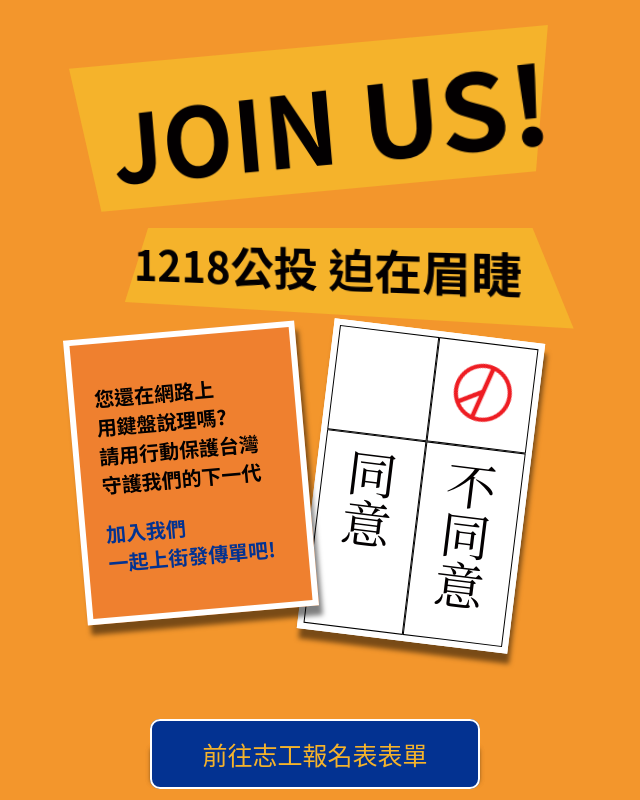
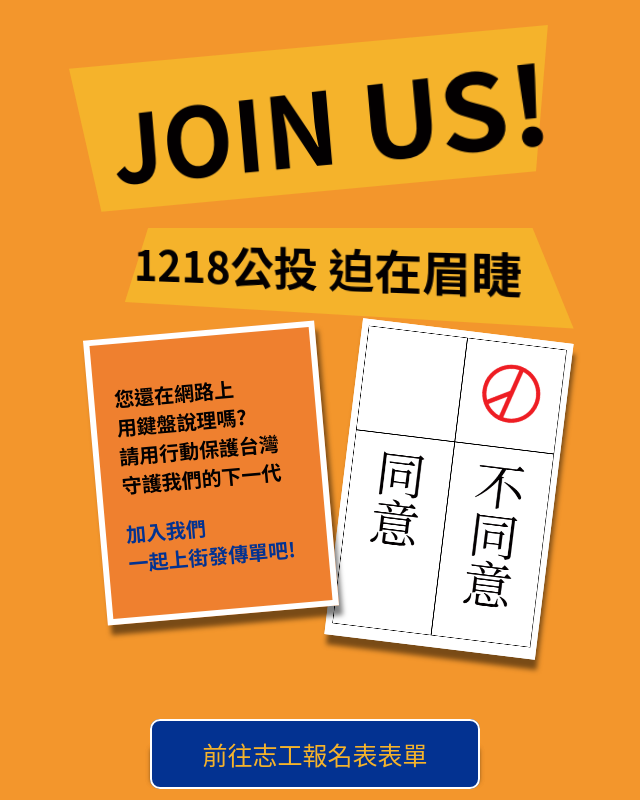
Before and after one commit to wobia/2021vote4no, a plain HTML site: page index.html in a window 1280 px wide. Shown: the top 800 px of the page, without its empty margins (325-965 px from the left). Drawn offline with Linux system fonts and the light colour scheme.

Commit message:
Use image instead of grid style.

```diff
--- a/index.html
+++ b/index.html
@@ -24,10 +24,7 @@
                 </p>
             </div>
             <div class="vote">
-                <div class="block"></div>
-                <div class="block vote-stamp"><img src="img/vote.png"></div>
-                <div class="block">同意</div>
-                <div class="block">不同意</div>
+                <img src="img/vote-paper.png" alt="">
             </div>
         </div>
         <div class="cta-wrapper">
@@ -134,6 +131,7 @@
             transform: rotate(-5deg);
             box-shadow: 3px 10px 5px rgba(0,0,0,0.5);
             margin-bottom: 50px;
+            margin-left: 0;
         }
         .join {
             color: var(--hightlight-text-color);
@@ -141,22 +139,17 @@
         .vote {
             position: absolute;
             top: 0;
-            display: inline-grid;
+            right: -20px;
             width: 200px;
-            height: 300px;
-            grid-template: 35% 65% / 50% 50%;
             background: white;
             z-index: -1;
             border: white 6px solid;
+            transform: rotate(7deg);
             box-shadow: 3px 10px 5px rgba(0,0,0,0.5);
-            transform: rotate(7deg);
-            font-family: var(--font-serif);
         }
-        .vote .block {
-            border: black 1px solid;
-            font-size: 50px;
-            line-height: 50px;
-            padding-top: 10px;
+        .vote img {
+            width: 100%;
+            height: auto;
         }
         .block.vote-stamp {
             padding: 20px;
@@ -275,6 +268,12 @@
             .cta-wrapper {
                 font-size: 25px;
             }
+            .content {
+                margin-left: 20px;
+            }
+            .vote {
+                right: 0;
+            }
         }
     </style>
 </body>
```
Also changed, not shown: img/vote-paper.png (added).
